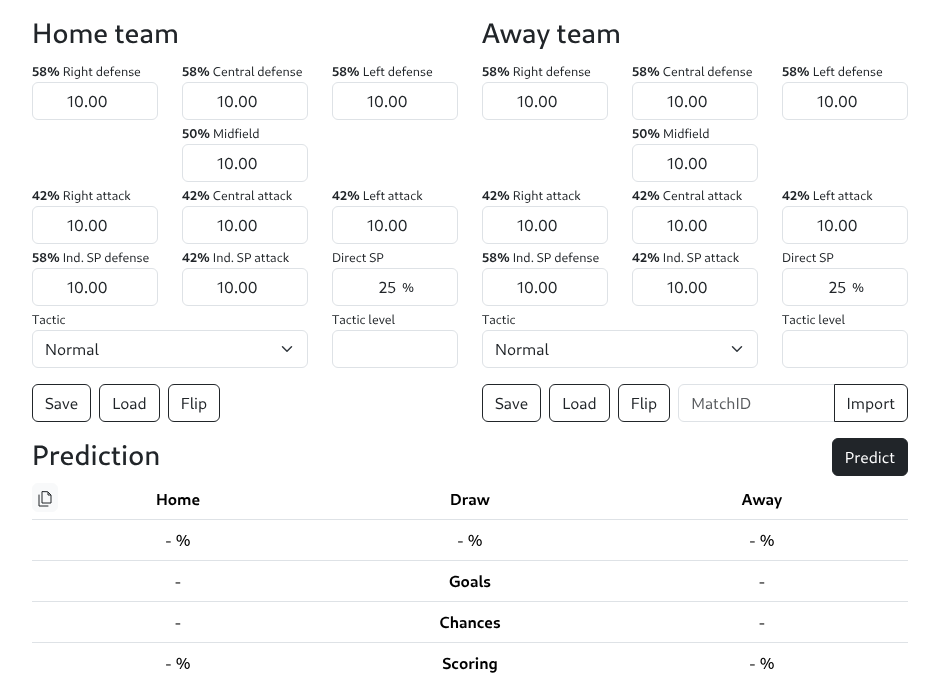
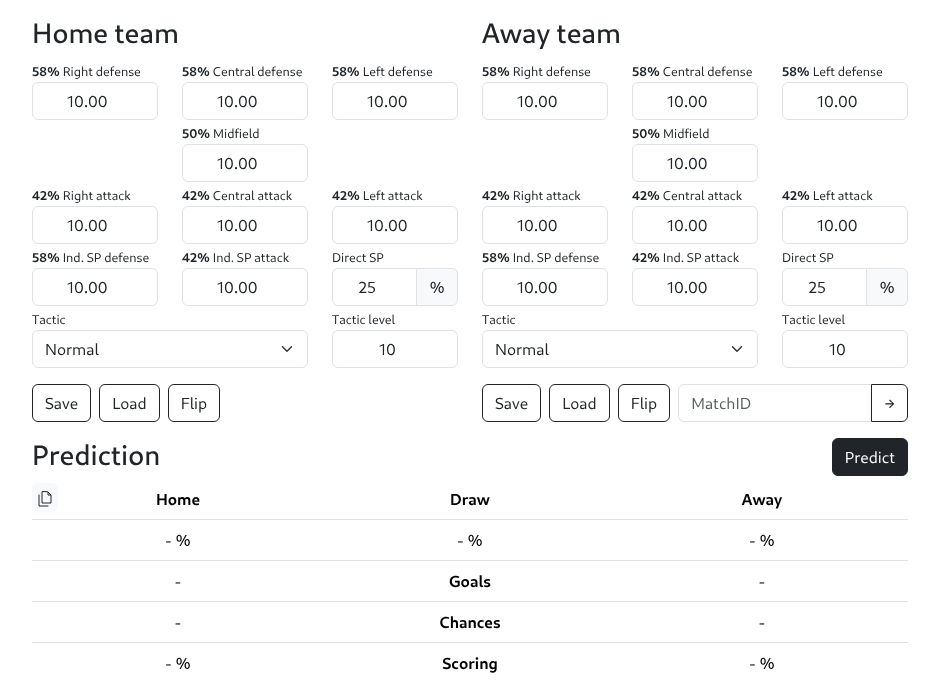
Before and after one commit to shotgunshine/imp, a PHP site: page / in a window 1280 px wide. Shown: the part 59-742 px from the top of the page, without its empty margins (170-1109 px from the left). Run offline with PHP 8.4, Linux system fonts and the light colour scheme; data that the repository does not hold is empty; some libraries are stand-ins or nearby versions.

Commit message:
refactor predictor form

```diff
--- a/res/style.css
+++ b/res/style.css
@@ -13,13 +13,7 @@ label, #copyForumBtn, #doubleHeader, #gradient td {
 	vertical-align: middle;
 }
 
-[id^="pred"]:after, [id^="scor"]:after, [for*="_sp"]:after {content: " %";}
-
-[for*="_sp"]:after {
-	position: relative;
-	top: 30px;
-	left: 15px;
-}
+[id^="pred"]:after, [id^="scor"]:after {content: " %";}
 
 #doubleHeader {
 	background: url('img/line.svg') no-repeat center;
--- a/view/predictor.phtml
+++ b/view/predictor.phtml
@@ -73,7 +73,10 @@
 				</div>
 				<div class="col-4">
 					<label for="home_sp"><?= getTranslation('predictorDirectSetPieces') ?></label>
-					<input type="number" value="25" class="form-control text-center" id="home_sp">
+					<div class="input-group">
+						<input type="number" value="25" class="form-control text-center" id="home_sp">
+						<span class="input-group-text">%</span>
+					</div>
 				</div>
 			</div>
 			<div class="row justify-content-center align-items-end">
@@ -90,7 +93,7 @@
 				</div>
 				<div class="col-4">
 					<label for="home_tl"><?= getTranslation('predictorTacticLevel') ?></label>
-					<input type="number" class="form-control text-center" id="home_tl">
+					<input type="number" value="10" class="form-control text-center" id="home_tl">
 				</div>
 			</div>
 			<div class="my-3 d-flex">
@@ -190,7 +193,10 @@
 				</div>
 				<div class="col-4">
 					<label for="away_sp"><?= getTranslation('predictorDirectSetPieces') ?></label>
-					<input type="number" value="25" class="form-control text-center" id="away_sp">
+					<div class="input-group">
+						<input type="number" value="25" class="form-control text-center" id="away_sp">
+						<span class="input-group-text">%</span>
+					</div>
 				</div>
 			</div>
 			<div class="row justify-content-center align-items-end">
@@ -207,7 +213,7 @@
 				</div>
 				<div class="col-4">
 					<label for="away_tl"><?= getTranslation('predictorTacticLevel') ?></label>
-					<input type="number" class="form-control text-center" id="away_tl">
+					<input type="number" value="10" class="form-control text-center" id="away_tl">
 				</div>
 			</div>
 			<div class="my-3 d-flex">
@@ -236,7 +242,7 @@
 					<button
 						class="btn btn-outline rounded-end"
 						type="button" onclick="IMP.form.importMatchRatings()"
-						><?= getTranslation('predictorImport') ?></button>
+						>→</button>
 					<div class="invalid-feedback" style="position: absolute; top: 33px;">
 						<?= getTranslation('predictorImportInvalid') ?>
 					</div>
```
Also changed, not shown: res/img/save.svg (added).
